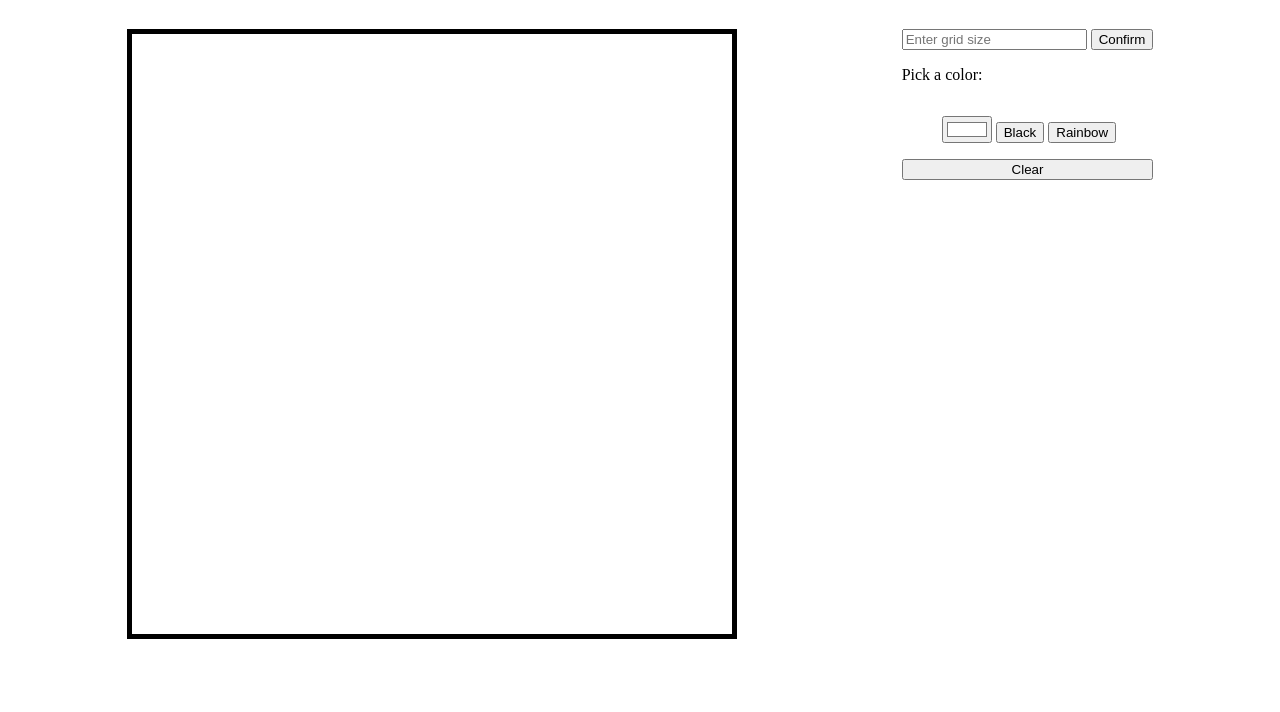
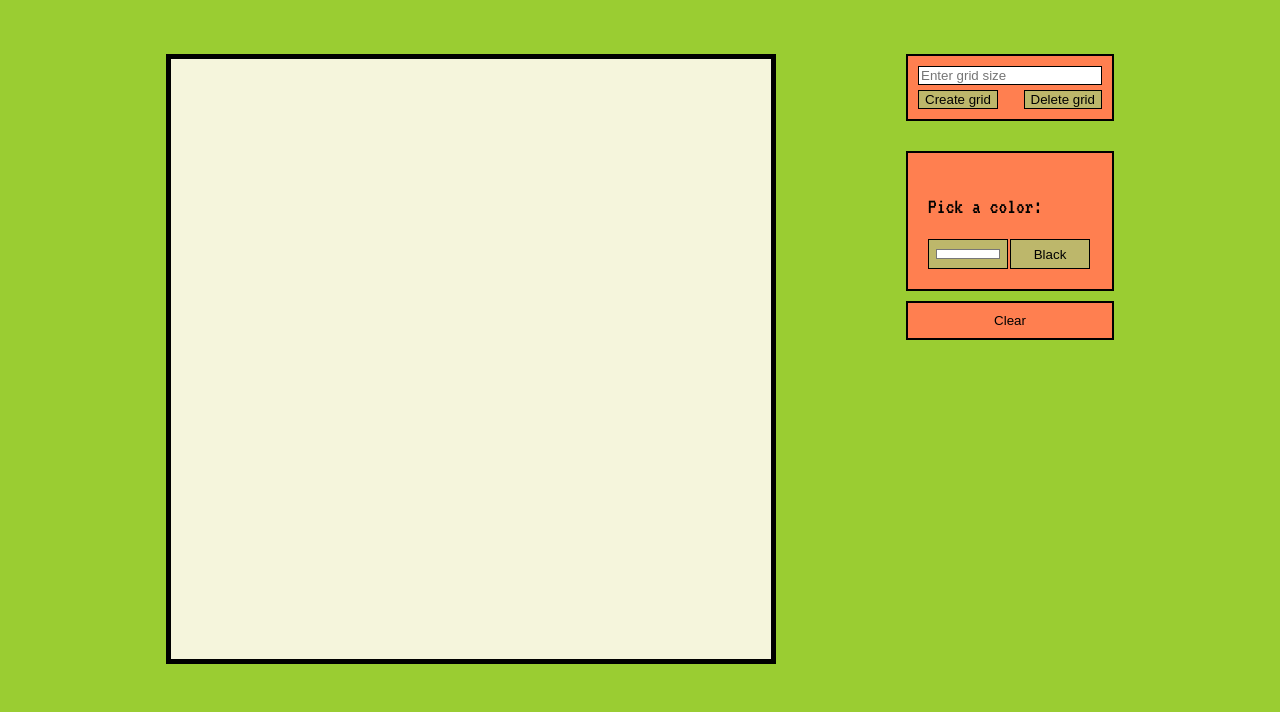
Before and after one commit to m-radman/eetch-a-sketch, a plain HTML site: page index.html in a window 1280 px wide. Shown: the part 91-803 px from the top of the page. Drawn offline with Linux system fonts and the light colour scheme.

Commit message:
Added style

```diff
--- a/eetch-a-sketch.js
+++ b/eetch-a-sketch.js
@@ -1,8 +1,3 @@
-let color;
-document.getElementById("colorpicker").addEventListener("change", () => {
-    color = document.getElementById("colorpicker").value;
-});
-document.getElementById("black").addEventListener("click", () => color = "black");
 
 function makeGrid(x, y) {
     for (let i = 0; i < x; i++) {
@@ -21,6 +16,12 @@ function makeGrid(x, y) {
     };
 };
 
+let color;
+document.getElementById("colorpicker").addEventListener("change", () => {
+    color = document.getElementById("colorpicker").value;
+});
+document.getElementById("black").addEventListener("click", () => color = "black");
+
 function randomRGB() {
     const r = Math.floor(Math.random() * 256);
     const g = Math.floor(Math.random() * 256);
@@ -28,6 +29,8 @@ function randomRGB() {
 
     return `rgb(${r}, ${g}, ${b})`;
 };
+
+const pixels = document.getElementsByClassName("pixel");
 
 document.getElementById("confirm-button").addEventListener("click", () => {
     const dimensionX = document.getElementById("grid-size").value;
@@ -39,17 +42,23 @@ document.getElementById("confirm-button").addEventListener("click", () => {
 
     makeGrid(dimensionX, dimensionY);
 
-    const pixels = document.getElementsByClassName("pixel");
-
     for (let i = 0; i < pixels.length; i++) {
         pixels[i].addEventListener("mouseover", () => {
             pixels[i].style.backgroundColor = color;
         });
     };
+});
 
-    document.getElementById("clear-grid").addEventListener("click", () => {
-        for (let i = 0; i < pixels.length; i++) {
-            pixels[i].style.backgroundColor = "white";
-        };
-    });
+document.getElementById("clear-grid").addEventListener("click", () => {
+    for (let i = 0; i < pixels.length; i++) {
+        pixels[i].style.backgroundColor = "beige";
+    };
 });
+
+function deleteGrid() {
+    const theDiv = document.getElementById("container");
+    while (theDiv.hasChildNodes()) {
+        theDiv.removeChild(theDiv.firstChild);
+    };
+};
+document.getElementById("delete-grid").addEventListener("click", () => deleteGrid());
--- a/index.html
+++ b/index.html
@@ -18,14 +18,18 @@
         <div id="settings">
             <div id="dimensions">
                 <input id="grid-size" type="number" placeholder="Enter grid size" max="100" value="">
-                <input id="confirm-button" type="submit" value="Confirm">
+                <div id="buttons">
+                    <input id="confirm-button" type="submit" value="Create grid">
+                    <button id="delete-grid">Delete grid</button>
+                </div>
             </div>
-            <p>Pick a color:</p>
-            <ul id="color">
-                <input type="color" id="colorpicker" value="#ffffff">
-                <button id="black">Black</button>
-                <button id="rainbow">Rainbow</button>
-            </ul>
+            <div id="color">
+                <p>Pick a color:</p>
+                <div id="colorbtn">
+                    <input type="color" id="colorpicker" value="#ffffff">
+                    <button id="black">Black</button>
+                </div>
+            </div>
             <button id="clear-grid">Clear</button>
         </div>
     </div>
--- a/styles.css
+++ b/styles.css
@@ -1,3 +1,10 @@
+@import url('https://fonts.googleapis.com/css2?family=Montserrat&family=VT323&display=swap');
+
+body {
+    background-color: yellowgreen;
+    font-family: "VT323", monospace;
+}
+
 #main {
     display: flex;
     justify-content: center;
@@ -6,6 +13,7 @@
 
 h1 {
     text-align: center;
+    font-size: 45px;
 }
 
 #container {
@@ -14,10 +22,71 @@ h1 {
     width: 600px;
     height: 600px;
     border: 5px solid black;
-    margin-right: 165px;
+    margin-right: 130px;
+    background-color: beige;
 }
 
 #settings {
     display: flex;
     flex-direction: column;
 }
+
+#color {
+    border: 2px solid black;
+    margin-bottom: 10px;
+    padding: 20px;
+    background-color: coral;
+}
+
+p {
+    font-size: 22px;
+}
+
+#black,
+#colorpicker {
+    width: 80px;
+    height: 30px;
+    padding: 5px;
+    margin-right: 2px;
+}
+
+#dimensions {
+    display: flex;
+    flex-direction: column;
+    margin-bottom: 30px;
+    border: 2px solid black;
+    background-color: coral;
+    padding: 10px;
+}
+
+#grid-size {
+    margin-bottom: 5px;
+    border: 0.5px solid black;
+
+}
+
+#colorbtn {
+    display: flex;
+    align-items: center;
+}
+
+#buttons {
+    display: flex;
+    justify-content: space-between;
+}
+
+#clear-grid {
+    border: 2px solid black;
+    padding: 10px;
+    background-color: coral;
+
+}
+
+#confirm-button,
+#delete-grid,
+#colorpicker,
+#black {
+    background-color: darkkhaki;
+    border: 0.5px solid black;
+
+}
```
